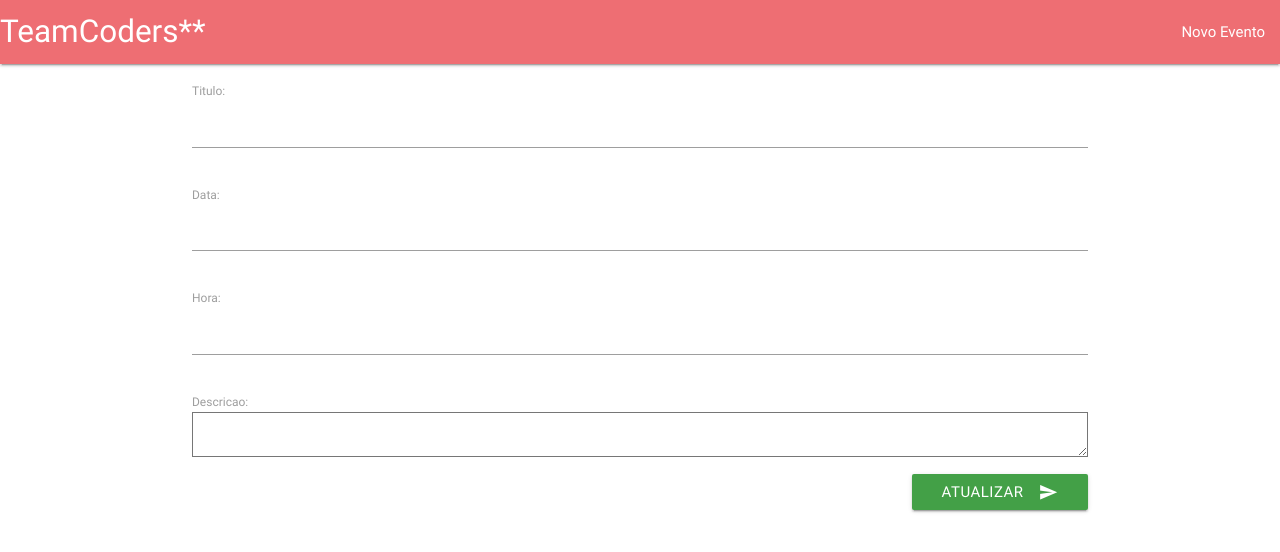
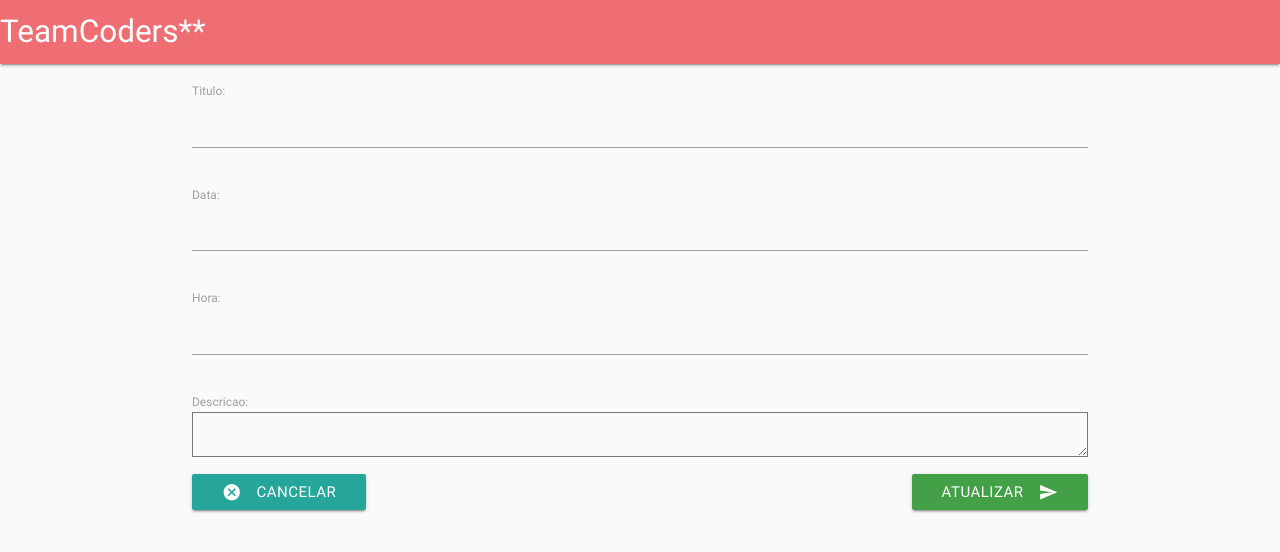
Before and after one commit to FernandoGurgel/django_agenda, a Django app: page /item/1/ in a window 1280 px wide. Shown: the top 552 px of the page. Run offline with Django 3.2, Linux system fonts and the light colour scheme; parts of the project's set-up code (start-up, migrations or seed data) failed here and were passed over; some libraries are stand-ins or nearby versions.

Commit message:
list view

```diff
--- a/agenda/templates/adiciona.html
+++ b/agenda/templates/adiciona.html
@@ -5,6 +5,10 @@
 <form action="" method="post">
   {% csrf_token %}
   {{ form.as_p }}
+  <div class="left">
+    <a href="/" class="waves-effect  btn" >
+      <i class="material-icons left">cancel</i>Cancelar</a>
+  </div>
   <div class="right">
     <button class="btn waves-effect green darken-1" type="submit" name="action">Salvar
       <i class="material-icons right">send</i>
--- a/agenda/templates/base.html
+++ b/agenda/templates/base.html
@@ -11,13 +11,15 @@
     {% endblock %}
     <link type="text/css" rel="stylesheet" href="{% static 'css/materialize.min.css' %}" media="screen,projection"/>
     <meta name="viewport" content="width=device-width, initial-scale=1.0"/>
+    <script type="text/javascript" src="https://code.jquery.com/jquery-3.2.1.min.js"></script>
+    <script type="text/javascript" src="{% static 'js/materialize.min.js' %}"></script>
   </head>
-  <body>
+  <body class="grey lighten-5">
     <nav>
       <div class="nav-wrapper">
         <a href="/" class="brand-logo">TeamCoders**</a>
         <ul id="nav-mobile" class="right hide-on-med-and-down">
-          <li><a href="/adiciona/">Novo Evento</a></li>
+          <!-- <li><a href="/adiciona/">Novo Evento</a></li> -->
         </ul>
       </div>
     </nav>
@@ -26,7 +28,5 @@
       <!-- body -->
       {% endblock %}
     </div>
-    <script type="text/javascript" src="https://code.jquery.com/jquery-3.2.1.min.js"></script>
-    <script type="text/javascript" src="{% static 'js/materialize.min.js' %}"></script>
   </body>
 </html>
--- a/agenda/templates/item.html
+++ b/agenda/templates/item.html
@@ -5,6 +5,10 @@
 <form action="" method="post">
   {% csrf_token %}
   {{ form.as_p }}
+  <div class="left">
+    <a href="/" class="waves-effect  btn" >
+      <i class="material-icons left">cancel</i>Cancelar</a>
+  </div>
   <div class="right">
     <button class="btn waves-effect green darken-1" type="submit" name="action">Atualizar
       <i class="material-icons right">send</i>
```
Also changed, not shown: agenda/templates/lista.html (+4 -4 lines), 2 other files.
